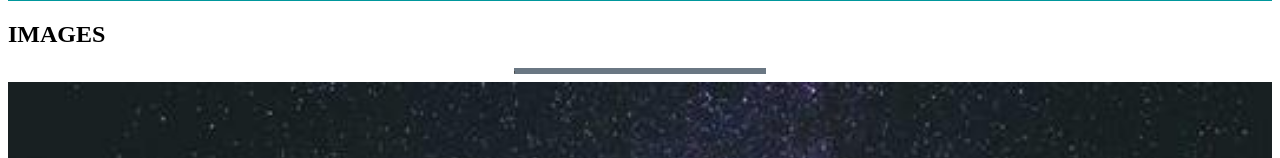
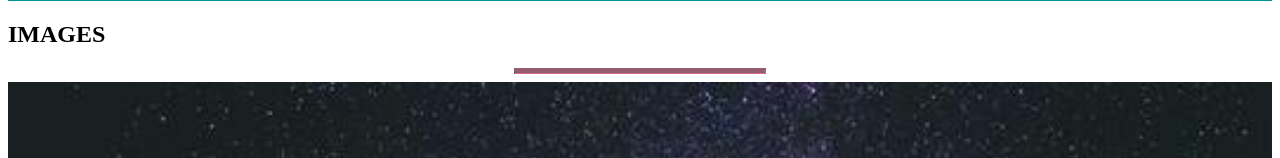
Before and after one commit to a0197391/WK1_REACT_PRC, a React (Vite) app: page / in a window 1280 px wide. Shown: the part 327-485 px from the top of the page. Built offline with nearby package versions, Linux system fonts and the light colour scheme.

Commit message:
change color

```diff
--- a/src/index.css
+++ b/src/index.css
@@ -8,7 +8,6 @@
   margin-left: auto;
   margin-right: auto;
   opacity: 0.7;
-  color: #ba0a0a;
 }
 
 .divider--light {
@@ -16,7 +15,7 @@
 }
 
 .divider--dark {
-  border-color: #2c3e50;
+  border-color: #6b1836;
 }
 
 /* Header Style */
```
